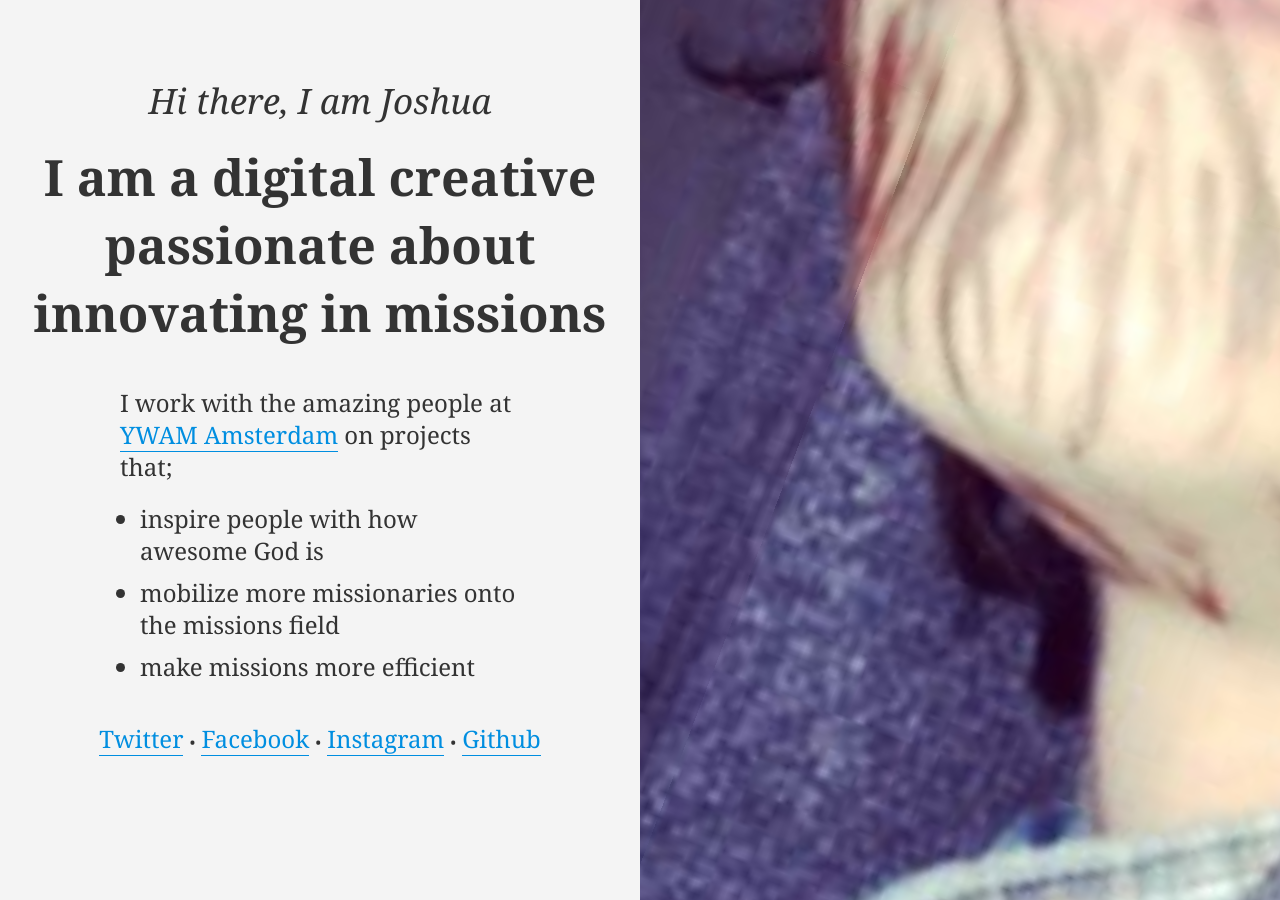
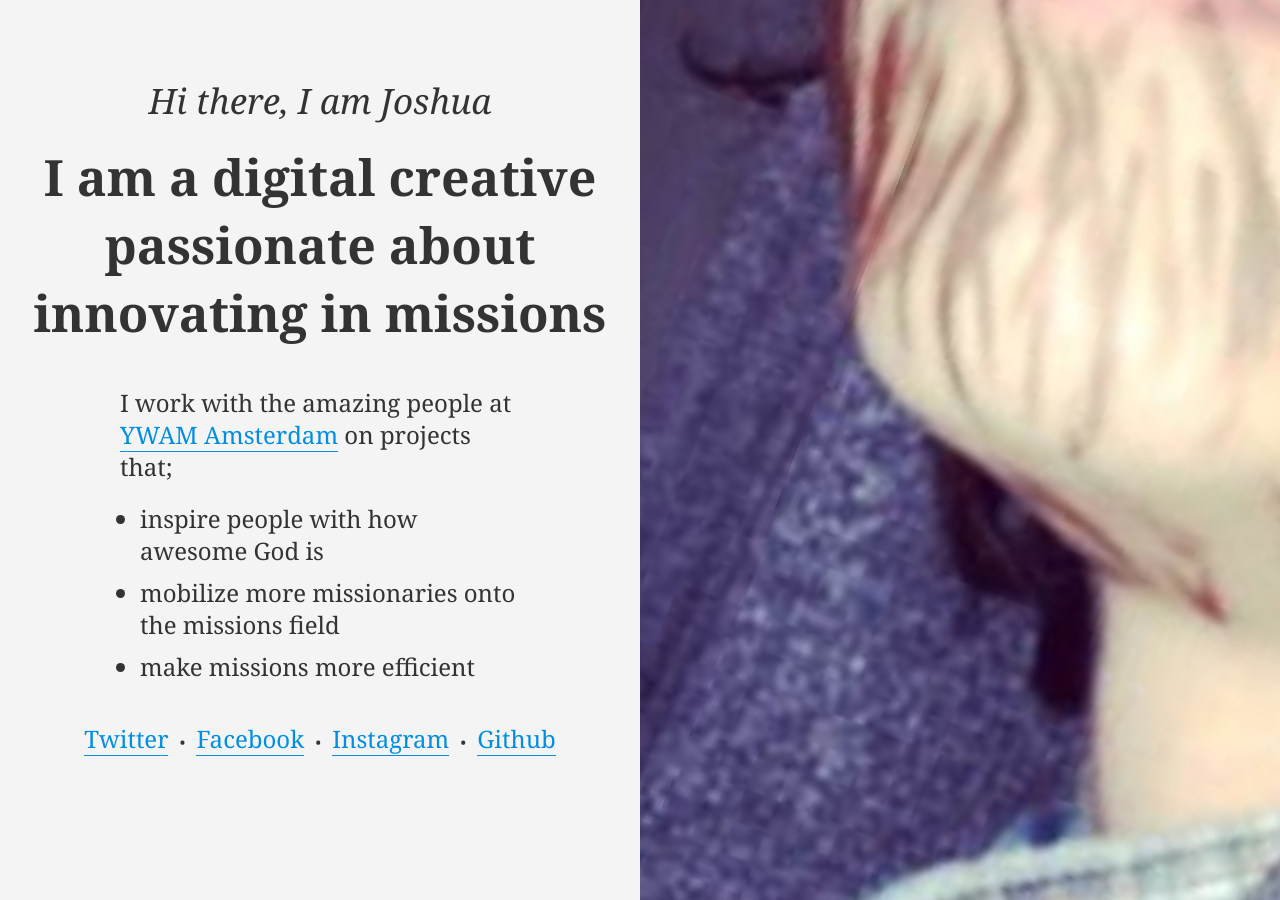
Before and after one commit to joshuadelange/joshuadelange.com, a Jekyll site: the page built from index.html, in a window 1280 px wide. Built offline with Jekyll 4.4.1, drawn with Linux system fonts in a browser that asks for light colours; Markdown is read by kramdown in place of the engine named in the settings.

Commit message:
increases size around bullets

```diff
--- a/css/main.css
+++ b/css/main.css
@@ -115,6 +115,8 @@ li {
 
 .bull {
   font-size: 15px;
+  margin-left: 5px;
+  margin-right: 5px;
 }
 
 a {
```
